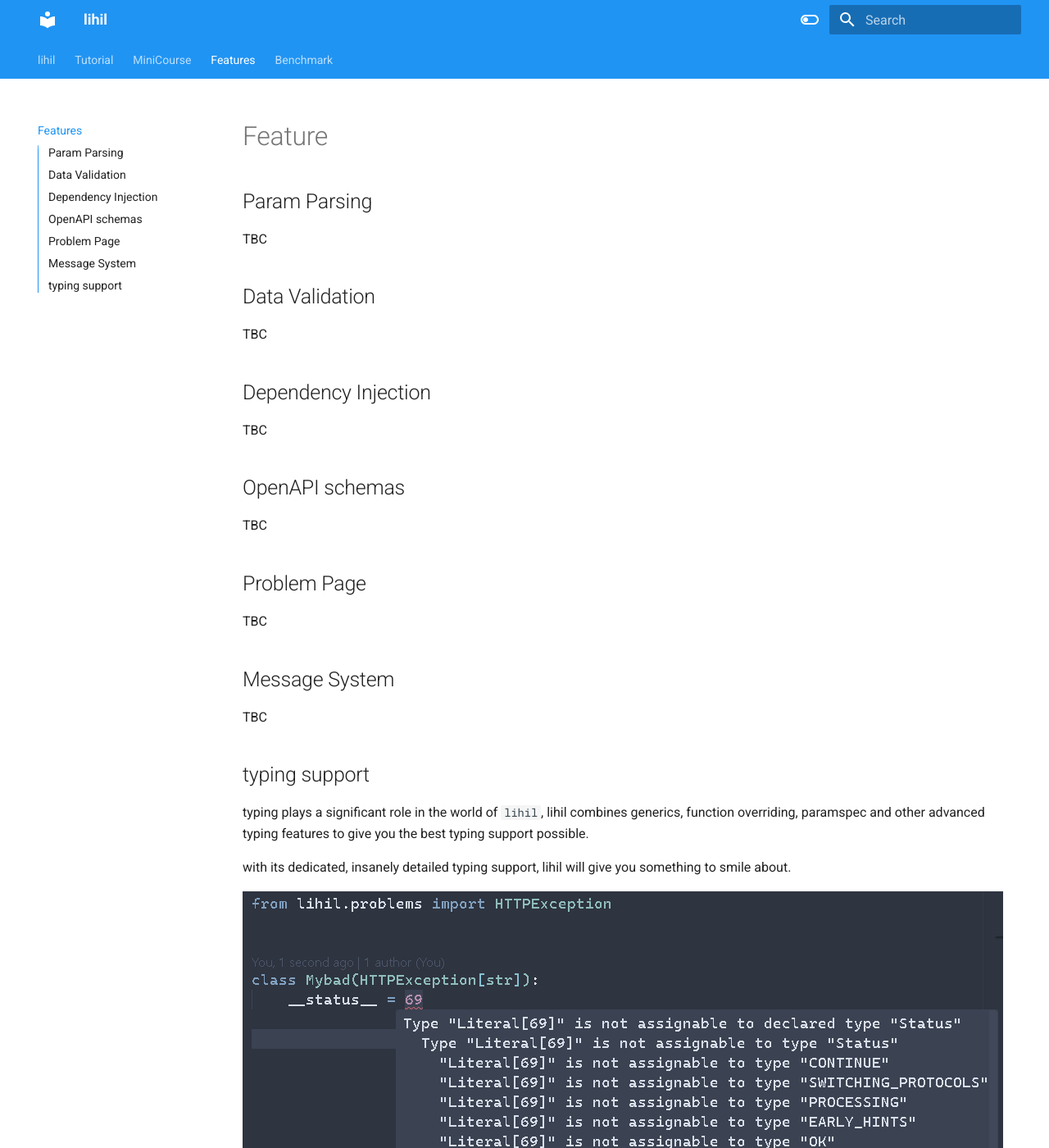
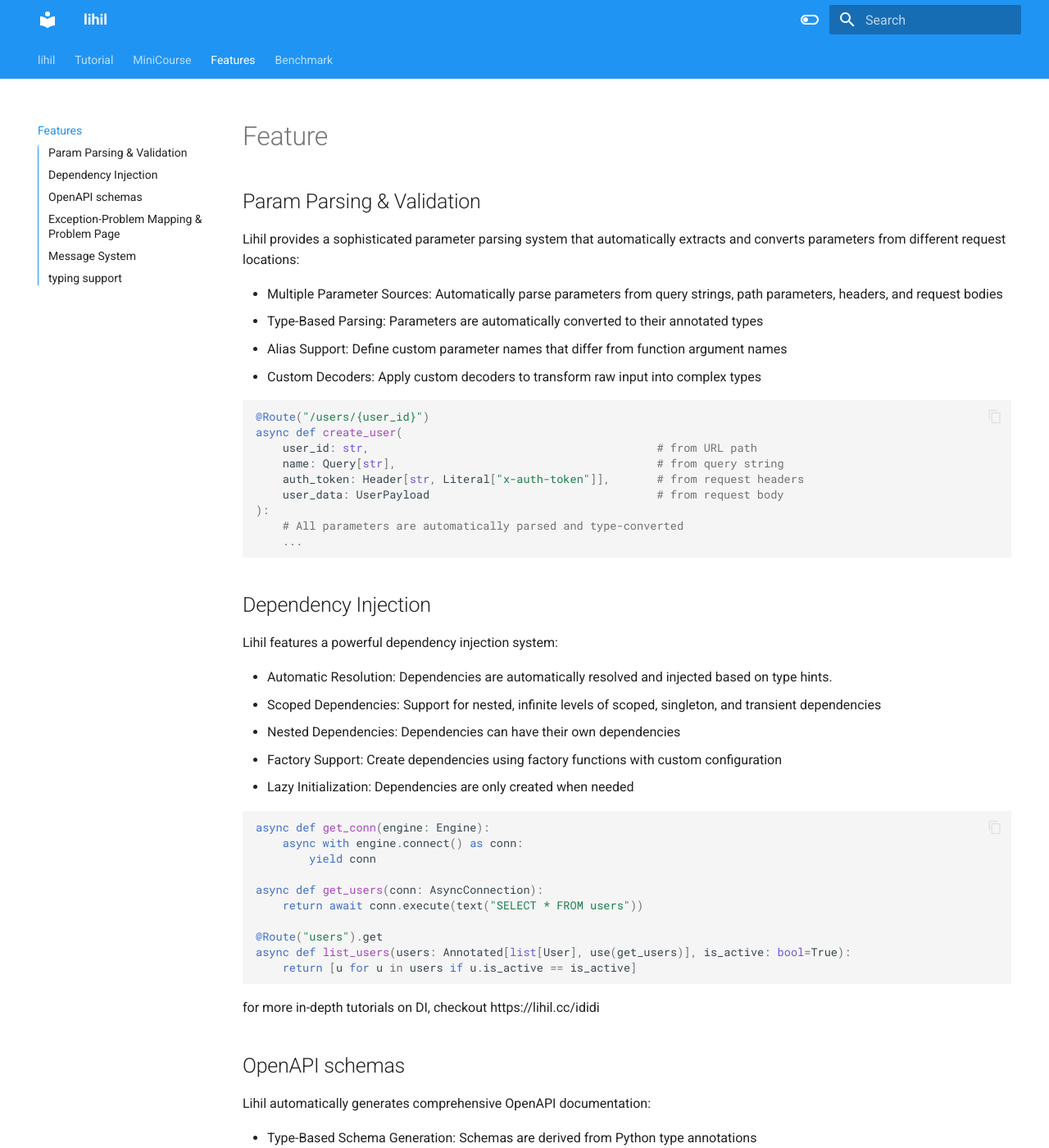
Before and after one commit to raceychan/lihil, an MkDocs documentation site: the page built from docs/features.md, in a window 1280 px wide and 1400 px high. Shown: the whole window at 82% size. Built offline with MkDocs 1.6.1 and Material for MkDocs 9.7.7, drawn with Linux system fonts in a browser that asks for light colours; some of the changed text lies outside the part shown.

````diff
--- a/docs/features.md
+++ b/docs/features.md
@@ -1,24 +1,89 @@
 # Feature
 
-## Param Parsing
+## Param Parsing & Validation
 
-TBC
+Lihil provides a sophisticated parameter parsing system that automatically extracts and converts parameters from different request locations:
 
-## Data Validation
+- Multiple Parameter Sources: Automatically parse parameters from query strings, path parameters, headers, and request bodies
+- Type-Based Parsing: Parameters are automatically converted to their annotated types
+- Alias Support: Define custom parameter names that differ from function argument names
+- Custom Decoders: Apply custom decoders to transform raw input into complex types
 
-TBC
+```python
+
+@Route("/users/{user_id}")
+async def create_user(
+    user_id: str,                                           # from URL path
+    name: Query[str],                                       # from query string
+    auth_token: Header[str, Literal["x-auth-token"]],       # from request headers
+    user_data: UserPayload                                  # from request body
+):
+    # All parameters are automatically parsed and type-converted
+    ...
+```
 
 ## Dependency Injection
 
-TBC
+Lihil features a powerful dependency injection system:
+
+- Automatic Resolution: Dependencies are automatically resolved and injected based on type hints.
+- Scoped Dependencies: Support for nested, infinite levels of scoped, singleton, and transient dependencies
+- Nested Dependencies: Dependencies can have their own dependencies
+- Factory Support: Create dependencies using factory functions with custom configuration
+- Lazy Initialization: Dependencies are only created when needed
+
+```python
+async def get_conn(engine: Engine):
+    async with engine.connect() as conn:
+        yield conn
+
+async def get_users(conn: AsyncConnection):
+    return await conn.execute(text("SELECT * FROM users"))
+
+@Route("users").get
+async def list_users(users: Annotated[list[User], use(get_users)], is_active: bool=True):
+    return [u for u in users if u.is_active == is_active]
+```
+
+for more in-depth tutorials on DI, checkout https://lihil.cc/ididi
 
 ## OpenAPI schemas
 
-TBC
+Lihil automatically generates comprehensive OpenAPI documentation:
 
-## Problem Page
+- Type-Based Schema Generation: Schemas are derived from Python type annotations
+- Detailed Parameter Documentation: Documents all parameters with their sources, types, and requirements
+- Response Documentation: Automatically documents response types and status codes
+- Error Documentation: Includes detailed error schemas in the documentation
+- Examples Support: Add examples to make your API documentation more helpful
 
-TBC
+## Exception-Problem Mapping & Problem Page
+
+Lihil implements the RFC 7807 Problem Details standard for error reporting
+
+lihil maps your expcetion to a `Problem` and genrate detailed response based on your exception.
+
+```python
+class OutOfStockError(HTTPException[str]):
+    "The order can't be placed because items are out of stock"
+    __status__ = 422
+
+    def __init__(self, order: Order):
+        detail: str = f"{order} can't be placed, because {order.items} is short in quantity"
+        super().__init__(detail)
+```
+
+when such exception is raised from endpoint, client would receive a response like this
+
+```json
+{
+    "type_": "out-of-stock-error",
+    "status": 422,
+    "title": "The order can't be placed because items are out of stock",
+    "detail": "order(id=43, items=[massager], quantity=0) can't be placed, because [massager] is short in quantity",
+    "instance": "/users/ben/orders/43"
+}
+```
 
 ## Message System
 
````
Also changed, not shown: README.md (+42 -5 lines), docs/tutorials.md (+4 -11 lines), example.py (added, +42 -0 lines), docs/images/msgspec_others.png (added), docs/images/order_out_of_stock.png (added), 4 other files.
